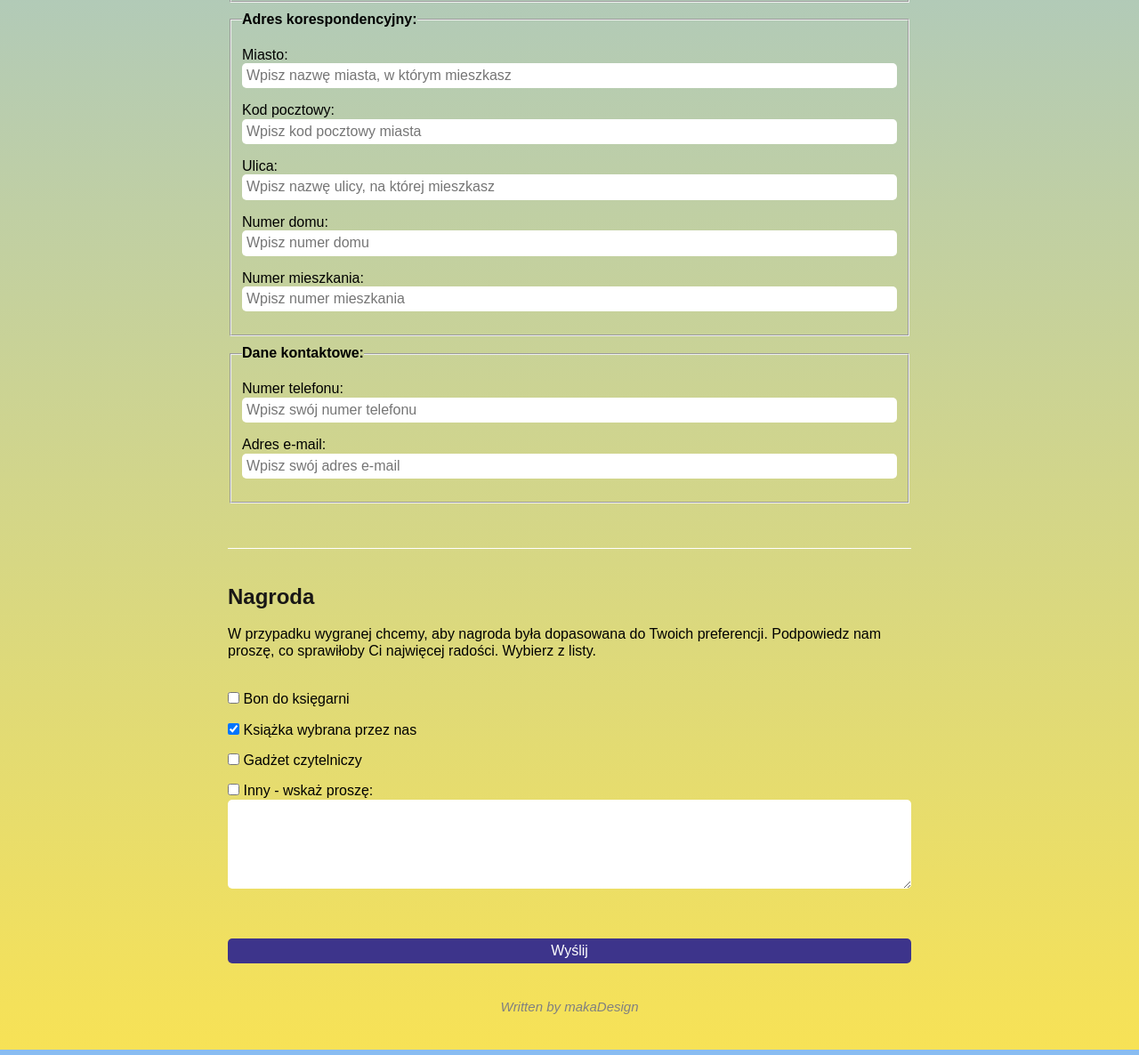
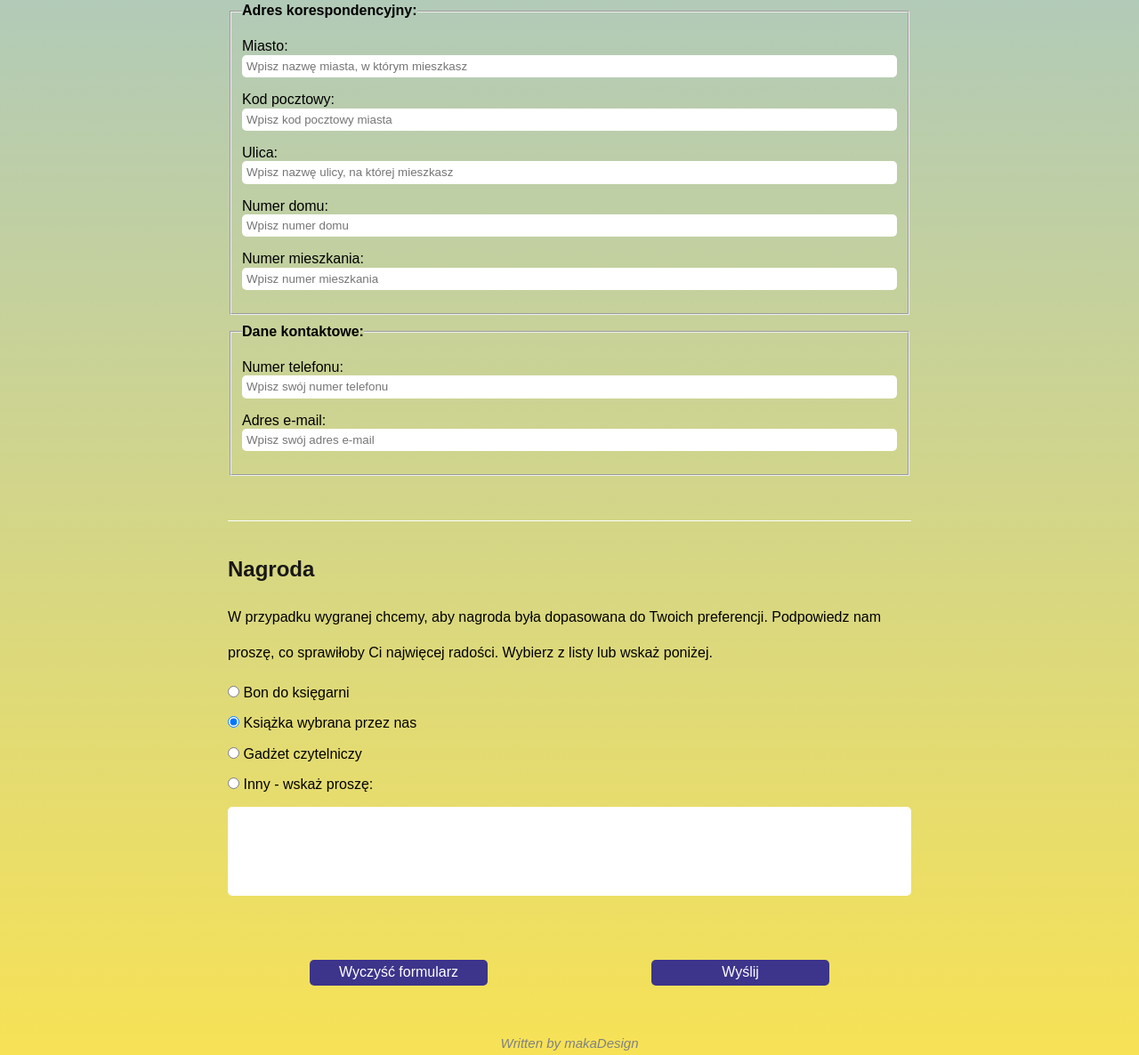
Before and after one commit to joannaMakarewicz/contest, a plain HTML site: page index.html in a window 1280 px wide. Shown: the part 1341-2527 px from the top of the page at 89% size. Drawn offline with Linux system fonts and the light colour scheme.

Commit message:
Reset button & validations

```diff
--- a/index.html
+++ b/index.html
@@ -18,7 +18,9 @@
           Witam Cię serdecznie w Konkursie
           <span class="special">"Lato z książką"</span>.<br />
           Wakacje to najlepszy moment na nadrabianie zaległości literackich oraz
-          zdobywanie nowych, ciekawych nagród. Opowiedz proszę o swoich upodobaniach czytalnicznych. Obiecuję podzielić się z Tobą rekomendacjami pozostałych uczestników Konkursu w osobnym artykule.<br />
+          zdobywanie nowych, ciekawych nagród. Opowiedz proszę o swoich
+          upodobaniach czytalnicznych. Obiecuję podzielić się z Tobą
+          rekomendacjami pozostałych uczestników Konkursu w osobnym artykule.<br />
           <span class="special">Zapraszam Cię do Konkursu.</span>
         </p>
       </div>
@@ -43,6 +45,8 @@
                 id="tittle"
                 name="tittle"
                 placeholder="Wpisz pełny tytuł książki"
+                required
+                maxlength="50"
               />
             </p>
             <p>
@@ -52,11 +56,19 @@
                 id="author"
                 name="author"
                 placeholder="Wpisz imię i nazwisko autora"
+                required
+                maxlength="30"
               />
             </p>
             <p>
               <label>Uzasadnienie:</label>
-              <textarea class="form__area" id="assets" name="assets">Najbardziej cenię tę właśnie książkę, gdyż...</textarea>
+              <input
+                type="text"
+                class="form__area"
+                id="assets"
+                name="assets"
+                maxlength="250"
+              />
             </p>
           </div>
         </article>
@@ -67,7 +79,7 @@
             Pozwól nam poznać Cię lepiej. Uzupełnij poniższe pola.
           </p>
           <fieldset class="form__question">
-            <legend><b>Dane osobowe</b></legend>
+            <legend><b>Dane osobowe:</b></legend>
             <p>
               <label>Imię:</label>
               <input
@@ -75,6 +87,8 @@
                 id="name"
                 name="name"
                 placeholder="Wpisz swoje imię lub imiona"
+                required
+                maxlength="20"
               />
             </p>
             <p>
@@ -84,6 +98,8 @@
                 id="surname"
                 name="surname"
                 placeholder="Wpisz swoje nazwisko"
+                required
+                maxlength="20"
               />
             </p>
           </fieldset>
@@ -96,15 +112,18 @@
                 id="city"
                 name="city"
                 placeholder="Wpisz nazwę miasta, w którym mieszkasz"
+                maxlength="20"
               />
             </p>
             <p>
               <label>Kod pocztowy:</label>
               <input
-              class="form__item"
-              id="postcode"
-              name="postcode"
-              placeholder="Wpisz kod pocztowy miasta">
+                class="form__item"
+                id="postcode"
+                name="postcode"
+                placeholder="Wpisz kod pocztowy miasta"
+                pattern="[0-9]{2}-[0-9]{3}"
+              />
             </p>
             <p>
               <label>Ulica:</label>
@@ -113,6 +132,7 @@
                 id="street"
                 name="street"
                 placeholder="Wpisz nazwę ulicy, na której mieszkasz"
+                maxlength="20"
               />
             </p>
 
@@ -148,6 +168,8 @@
                 name="phone-number"
                 placeholder="Wpisz swój numer telefonu"
                 type="tel"
+                required
+                maxlength="10"
               />
             </p>
             <p>
@@ -158,6 +180,7 @@
                 name="email-address"
                 placeholder="Wpisz swój adres e-mail"
                 type="email"
+                required
               />
             </p>
           </fieldset>
@@ -168,34 +191,48 @@
           <p class="form__task">
             W przypadku wygranej chcemy, aby nagroda była dopasowana do Twoich
             preferencji. Podpowiedz nam proszę, co sprawiłoby Ci najwięcej
-            radości. Wybierz z listy.
+            radości. Wybierz z listy lub wskaż poniżej.
           </p>
           <div class="form__question">
             <p>
-              <input name="surprise-1" type="checkbox" />
+              <input name="surprise" type="radio" value="surprise1" />
               <label>Bon do księgarni</label>
             </p>
             <p>
-              <input name="surprise-2" type="checkbox" checked />
+              <input name="surprise" type="radio" value="surprise2" checked />
               <label>Książka wybrana przez nas</label>
             </p>
             <p>
-              <input name="surprise-3" type="checkbox" />
+              <input name="surprise" type="radio" value="surprise3" />
               <label>Gadżet czytelniczy</label>
             </p>
             <p>
-              <input name="surprise-4" type="checkbox" />
+              <input name="surprise" type="radio" value="surprise4" />
               <label>Inny - wskaż proszę:</label>
-              <textarea
+            </p>
+            <p>
+              <input
+                type="text"
                 class="form__area"
                 id="surprise-other"
                 name="surprise-other"
-              ></textarea>
+              />
             </p>
           </div>
         </article>
-        <p class="sender">
-          <input  class="sender__button"name="sender" type="submit" value="Wyślij" />
+        <p class="ending">
+          <input
+            class="ending__button"
+            name="reset"
+            type="reset"
+            value="Wyczyść formularz"
+          />
+          <input
+            class="ending__button"
+            name="sender"
+            type="submit"
+            value="Wyślij"
+          />
         </p>
       </form>
       <footer class="footer">Written by makaDesign</footer>
--- a/style.css
+++ b/style.css
@@ -19,22 +19,36 @@ body {
   font-family: Arial, Helvetica, sans-serif;
 }
 
+.ending {
+  display: flex;
+  justify-content: space-around;
+}
+
+.ending__button {
+  background: #3d348b;
+  color: white;
+  border: 0;
+  border-radius: 5px;
+  padding: 5px;
+  width: 200px;
+}
+
 .footer {
   text-align: center;
   color: grey;
   font-size: 15px;
   font-style: italic;
-  padding:40px;
+  padding: 40px 0px 5px 0px;
 }
 
 .form__area {
-  display: block;
+  display: inline-block;
   width: 100%;
   border: none;
-  margin-bottom: 10px;
   height: 100px;
   padding: 5px;
-  border-radius:5px;
+  border-radius: 5px;
+  font-size: smaller;
 }
 
 .form__article {
@@ -46,12 +60,13 @@ body {
   display: block;
   width: 100%;
   border: none;
-  border-radius:5px;
+  border-radius: 5px;
   padding: 5px;
+  font-size: smaller;
 }
 
 .form__task {
-  padding-bottom: 20px;
+  line-height: 40px;
 }
 
 .form__question {
@@ -71,7 +86,7 @@ h1 {
   color: #3d348b;
   margin-top: 0;
   padding-top: 20px;
-  text-align:center;
+  text-align: center;
 }
 
 h2 {
@@ -79,7 +94,7 @@ h2 {
 }
 
 .main {
-  width:60%;
+  width: 60%;
 }
 .main__heading {
   line-height: 40px;
@@ -87,18 +102,8 @@ h2 {
 }
 
 .sender {
-  width:100%;
-  margin:0;
-
-}
-
-.sender__button {
-  background: #3d348b;
-  color: white;
-  border:0;
-  border-radius: 5px;
-  padding: 5px;
-  width:100%;
+  width: 100%;
+  margin: 0;
 }
 
 .special {
```
